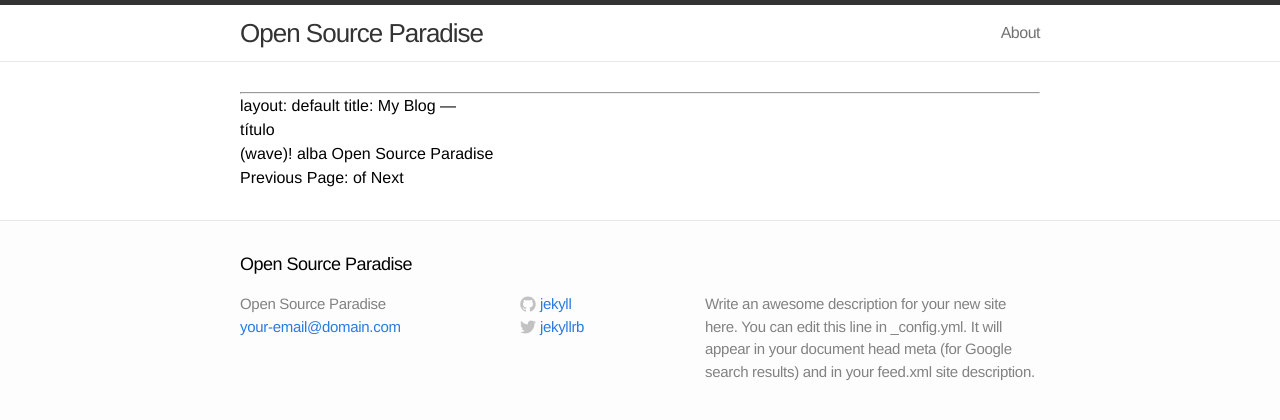
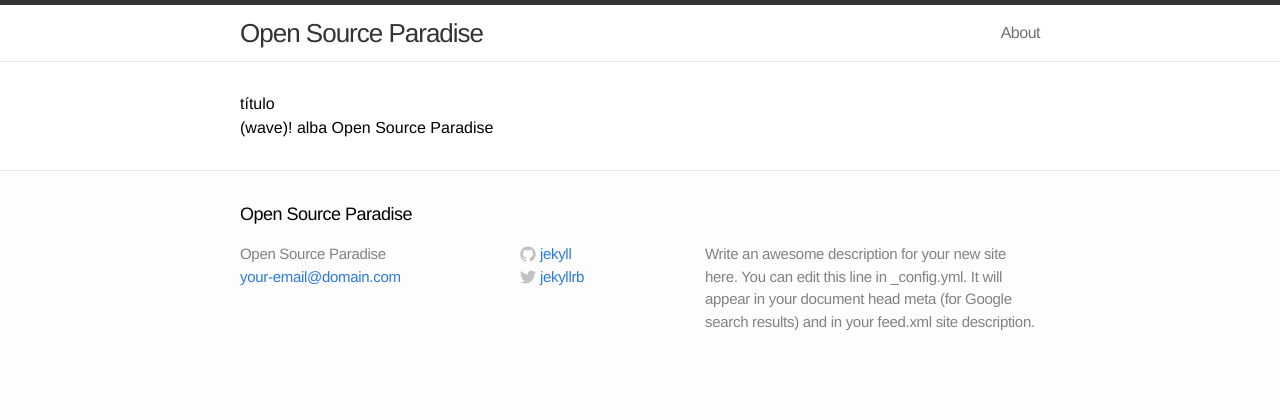
Before and after one commit to albaplaza/albaplaza.github.io, a Jekyll site: the page built from index.md, in a window 1280 px wide. Shown: the top 420 px of the page. Built offline with Jekyll 4.4.1, drawn with Linux system fonts in a browser that asks for light colours.

Commit message:
limpiando

```diff
--- a/index.md
+++ b/index.md
@@ -4,38 +4,7 @@
 published: true
 ---
 
----
-layout: default
-title: My Blog
----
 
 #título
 
 (wave)! {{ page.user }} {{site.title}}
-
-
-<!-- This loops through the paginated posts -->
-{% for post in paginator.posts %}
-  <h1><a href="{{ post.url }}">{{ post.title }}</a></h1>
-  <p class="author">
-    <span class="date">{{ post.date }}</span>
-  </p>
-  <div class="content">
-    {{ post.content }}
-  </div>
-{% endfor %}
-
-<!-- Pagination links -->
-<div class="pagination">
-  {% if paginator.previous_page %}
-    <a href="/page{{ paginator.previous_page }}" class="previous">Previous</a>
-  {% else %}
-    <span class="previous">Previous</span>
-  {% endif %}
-  <span class="page_number ">Page: {{ paginator.page }} of {{ paginator.total_pages }}</span>
-  {% if paginator.next_page %}
-    <a href="/page{{ paginator.next_page }}" class="next">Next</a>
-  {% else %}
-    <span class="next ">Next</span>
-  {% endif %}
-</div>
```
